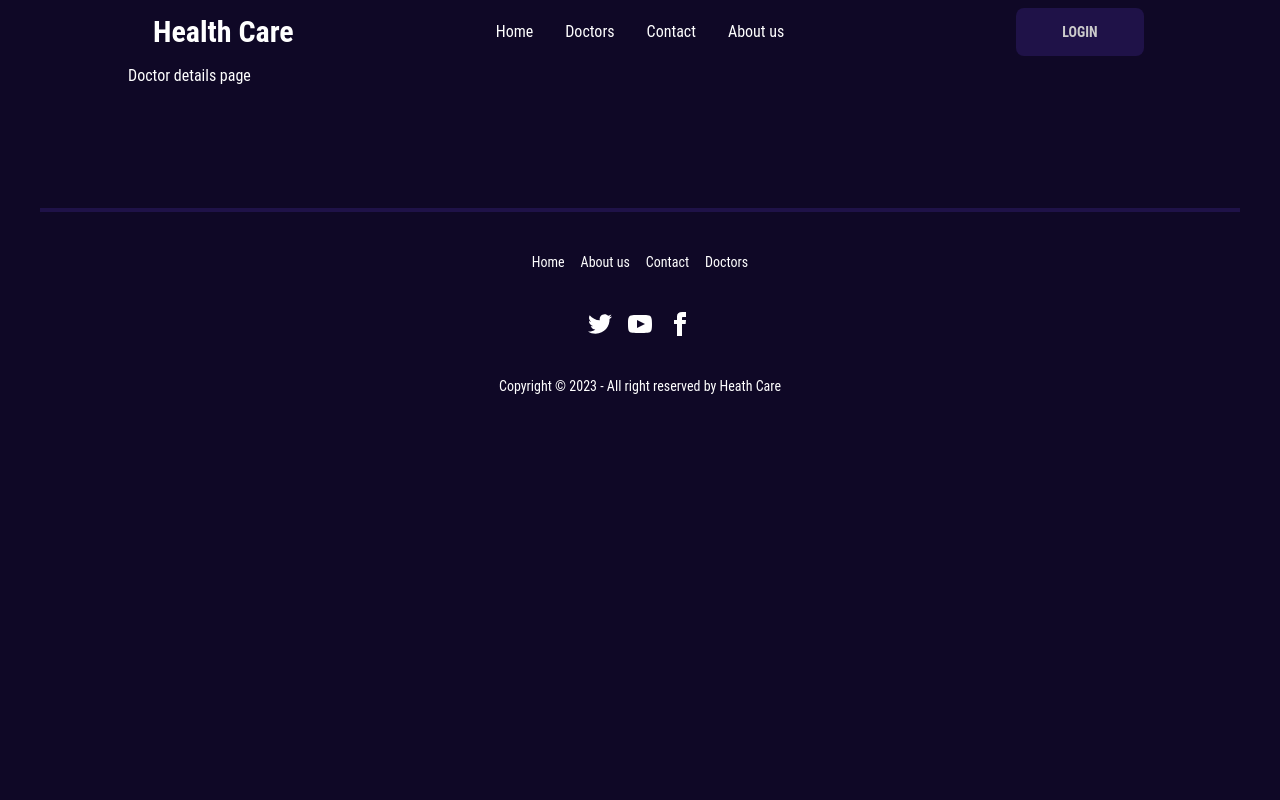
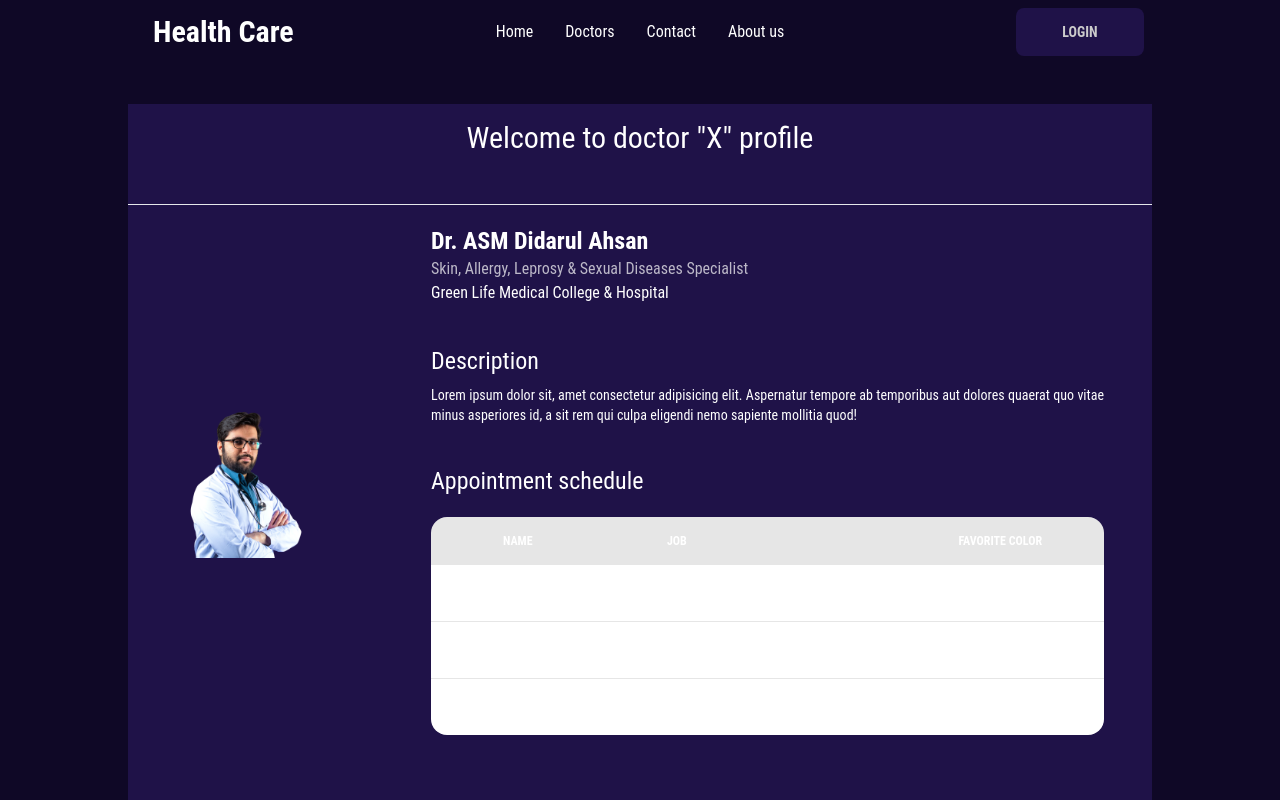
Before and after one commit to mdsujan-mridha/IDP-II, a React (Create React App) app in the folder front-end/: page /doctorDetails in a window 1280 px wide. Shown: the top 800 px of the page. Built offline with nearby package versions, Linux system fonts and the light colour scheme.

Commit message:
create doctor info page

```diff
--- a/front-end/src/Components/Doctors/Doctors.js
+++ b/front-end/src/Components/Doctors/Doctors.js
@@ -38,7 +38,9 @@ const Doctors = () => {
 
                     </div>
                     <div className="lg:justify-end lg:top-12 lg:absolute lg:right-3">
-                        <button className="btn btn-primary capitalize text-white font-semibold text-lg"> view profile </button>
+                       <Link
+                        to="/doctorDetails"
+                         className="btn btn-primary capitalize text-white font-semibold text-lg"> view profile </Link>
                     </div>
                 </div>
             </div>
@@ -54,7 +56,9 @@ const Doctors = () => {
 
                     </div>
                     <div className="lg:justify-end lg:top-12 lg:absolute lg:right-3">
-                        <button className="btn btn-primary capitalize text-white font-semibold text-lg"> view profile </button>
+                       <Link
+                        to="/doctorDetails"
+                         className="btn btn-primary capitalize text-white font-semibold text-lg"> view profile </Link>
                     </div>
                 </div>
             </div>
@@ -70,7 +74,9 @@ const Doctors = () => {
 
                     </div>
                     <div className="lg:justify-end lg:top-12 lg:absolute lg:right-3">
-                        <button className="btn btn-primary capitalize text-white font-semibold text-lg"> view profile </button>
+                       <Link
+                        to="/doctorDetails"
+                         className="btn btn-primary capitalize text-white font-semibold text-lg"> view profile </Link>
                     </div>
                 </div>
             </div>
@@ -86,7 +92,9 @@ const Doctors = () => {
 
                     </div>
                     <div className="lg:justify-end lg:top-12 lg:absolute lg:right-3">
-                        <button className="btn btn-primary capitalize text-white font-semibold text-lg"> view profile </button>
+                       <Link
+                        to="/doctorDetails"
+                         className="btn btn-primary capitalize text-white font-semibold text-lg"> view profile </Link>
                     </div>
                 </div>
             </div>
--- a/front-end/src/Components/Hero/Hero.js
+++ b/front-end/src/Components/Hero/Hero.js
@@ -37,7 +37,7 @@ const Hero = () => {
                             <button className='btn bg-secondary border-0 mt-5 px-10 text-white'>let's Explore </button>
                         </div>
                         <div className='w-full lg:w-2/5'>
-                    <img src={banerImg1} alt="" className='w-full'/>
+                            <img src={banerImg1} alt="" className='w-full' />
                         </div>
                     </div>
                 </SwiperSlide>
@@ -49,7 +49,7 @@ const Hero = () => {
                             <button className='btn bg-secondary border-0 mt-5 px-10 text-white'>let's Explore </button>
                         </div>
                         <div className='w-full lg:w-2/5'>
-                    <img src={banerImg2} alt="" className='w-full'/>
+                            <img src={banerImg2} alt="" className='w-full' />
                         </div>
                     </div>
                 </SwiperSlide>
@@ -61,7 +61,7 @@ const Hero = () => {
                             <button className='btn bg-secondary border-0 mt-5 px-10 text-white'>let's Explore </button>
                         </div>
                         <div className='w-full lg:w-2/5'>
-                    <img src={banerImg3} alt="" className='w-full'/>
+                            <img src={banerImg3} alt="" className='w-full' />
                         </div>
                     </div>
                 </SwiperSlide>
--- a/front-end/src/Components/SingleDoctor/SingleDoctor.js
+++ b/front-end/src/Components/SingleDoctor/SingleDoctor.js
@@ -1,9 +1,69 @@
 import React from 'react';
-
+import doctorImg from "../Assets/Doctor-1.png";
 const SingleDoctor = () => {
     return (
-        <div className='container'>
-            <h1 className='text-white'> Doctor details page </h1>
+        <div className='container pt-10 pb-10'>
+            <div className=" wi-96 h-auto py-5,px-12 bg-secondary ">
+                <h1 className='text-center text-3xl p-4 pb-12'> Welcome to doctor "X" profile </h1>
+                <hr />
+                <div className='flex flex-col lg:flex-row justify-center items-center gap-5 pt-5'>
+                    <div className='w-96 h-auto pb-10'>
+                        <img src={doctorImg} alt="Doctor" />
+
+                    </div>
+                    <div className='pb-10 px-12'>
+                        <h2 className=" text-2xl font-bold">Dr. ASM Didarul Ahsan</h2>
+                        <p className='text-md font-normal opacity-70'>Skin, Allergy, Leprosy & Sexual Diseases Specialist</p>
+                        <p>Green Life Medical College & Hospital</p>
+                        <p className='pt-10 text-2xl'> Description </p>
+                        <p className='text-justify pt-2 text-sm'> Lorem ipsum dolor sit, amet consectetur adipisicing elit. Aspernatur tempore ab temporibus aut dolores quaerat quo vitae minus asperiores id, a sit rem qui culpa eligendi nemo sapiente mollitia quod! </p>
+                        <p className='pt-10 text-2xl'> Appointment schedule </p>
+                        <div className="overflow-x-auto pt-5">
+                            <table className="table w-full bg-secondary">
+                                {/* head */}
+                                <thead>
+                                    <tr>
+                                        <th></th>
+                                        <th>Name</th>
+                                        <th>Job</th>
+                                        <th>Favorite Color</th>
+                                    </tr>
+                                </thead>
+                                <tbody>
+                                    {/* row 1 */}
+                                    <tr>
+                                        <th>1</th>
+                                        <td>Cy Ganderton</td>
+                                        <td>Quality Control Specialist</td>
+                                        <td>Blue</td>
+                                    </tr>
+                                    {/* row 2 */}
+                                    <tr>
+                                        <th>2</th>
+                                        <td>Hart Hagerty</td>
+                                        <td>Desktop Support Technician</td>
+                                        <td>Purple</td>
+                                    </tr>
+                                    {/* row 3 */}
+                                    <tr>
+                                        <th>3</th>
+                                        <td>Brice Swyre</td>
+                                        <td>Tax Accountant</td>
+                                        <td>Red</td>
+                                    </tr>
+                                </tbody>
+                            </table>
+                        </div>
+
+                    </div>
+                </div>
+                <div className='px-12 py-12 text-center'>
+                    <p className='text-2xl text-center uppercase'> contact information </p>
+                     <p> +8801857465656756 </p>
+                     <p> doctorX@gmail.com </p>
+                </div>
+
+            </div>
         </div>
     );
 };
--- a/front-end/src/Components/ToolsBanner/ToolsBanner.js
+++ b/front-end/src/Components/ToolsBanner/ToolsBanner.js
@@ -2,6 +2,7 @@ import React from 'react';
 import chooseImg from "../Assets/Tools/Choose.png";
 import connectImg from "../Assets/Tools/Connect.png";
 import prepareImg from "../Assets/Tools/Prepare.png";
+
 
 const items = [
     {
@@ -48,7 +49,6 @@ const ToolsBanner = () => {
 
                                 </div>
                             </div>
-
                         ))
                     }
                 </div>
```
Also changed, not shown: 1 other file (tests, documents, lock files or other folders). Lines whose indentation alone changed are shown as unchanged.
